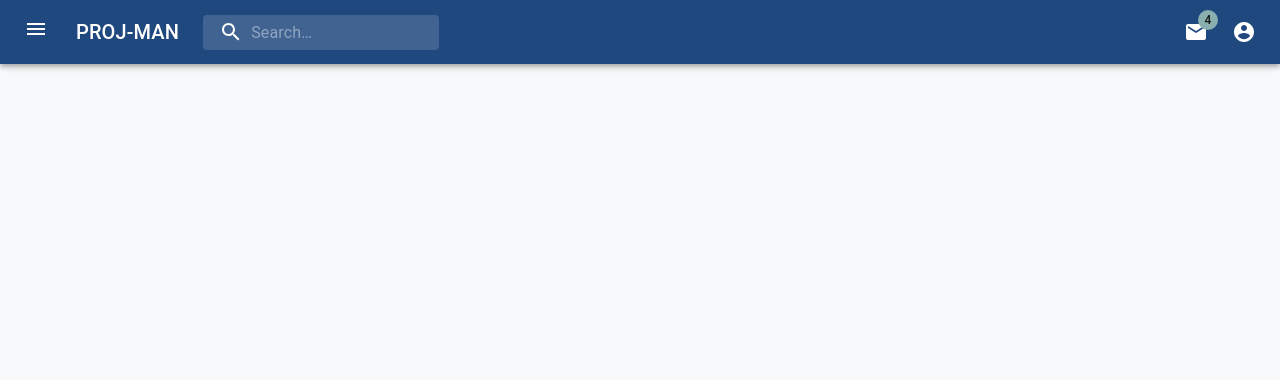
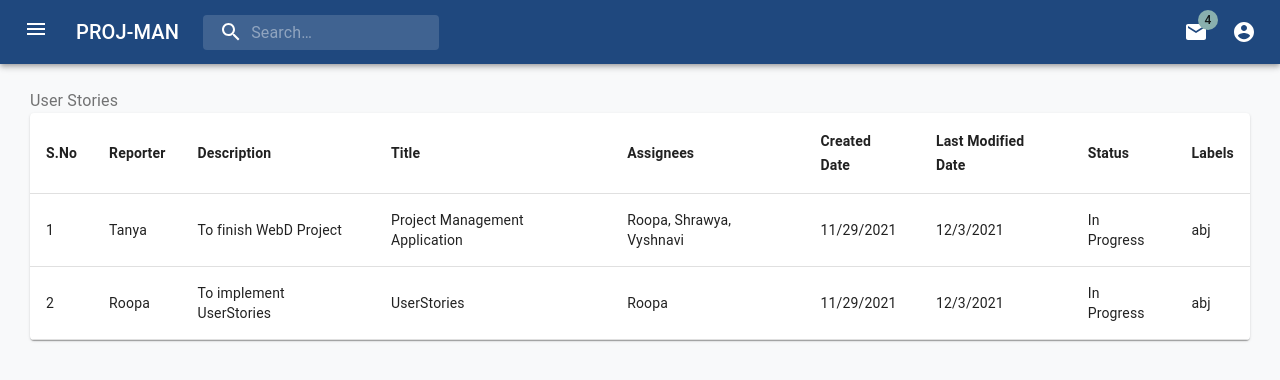
Before and after one commit to Aura313/amigoboards, a React (Create React App) app in the folder client/: page /userStories in a window 1280 px wide. Before the commit this address had no page. Shown: the top 380 px of the page. Built offline with nearby package versions, Linux system fonts and the light colour scheme.

Commit message:
Front end implementation on UserStories

```diff
--- a/client/src/App/App.js
+++ b/client/src/App/App.js
@@ -5,6 +5,7 @@ import { Routes, Route } from 'react-router-dom';
 import SignInOutContainer from '../pages/Login/LoginContainer/LoginContainer';
 
 import { createTheme, ThemeProvider } from '@material-ui/core/styles';
+import { UserStories } from '../pages/UserStories/UserStories';
 
 let theme = createTheme({
   palette: {
@@ -33,6 +34,7 @@ function App() {
         <Routes>
           <Route path='/' element={<SignInOutContainer />} />
           <Route path='projects' element={<Projects />} />
+          <Route path='userStories' element={<UserStories />} />
         </Routes>
       </div>
     </ThemeProvider>
--- a/client/src/components/Navbar/AppDrawer.js
+++ b/client/src/components/Navbar/AppDrawer.js
@@ -37,7 +37,7 @@ export default function AppDrawer() {
       onKeyDown={toggleDrawer(anchor, false)}
     >
       <List>
-        {['Projects', 'Boards'].map((text, index) => (
+        {['Projects', 'Boards', 'User Stories'].map((text, index) => (
           <ListItem component={RouterLink} to='/projects' button  key={text}>
             <ListItemIcon>
               {index % 2 === 0 ? <InboxIcon /> : <MailIcon />}
--- /dev/null
+++ b/client/src/components/UserStories/AppTable.js
@@ -0,0 +1,63 @@
+import React from 'react';
+import { makeStyles } from '@material-ui/core/styles';
+import Table from '@material-ui/core/Table';
+import TableBody from '@material-ui/core/TableBody';
+import TableCell from '@material-ui/core/TableCell';
+import TableContainer from '@material-ui/core/TableContainer';
+import TableHead from '@material-ui/core/TableHead';
+import TableRow from '@material-ui/core/TableRow';
+import Paper from '@material-ui/core/Paper';
+
+const useStyles = makeStyles({
+    table: {
+        minWidth: 80,
+    },
+});
+
+function createData(id, reporter, description, title, assignee, createdDate, lastModifiedDate, status, labels) {
+    return { id, reporter, description, title, assignee, createdDate, lastModifiedDate, status, labels };
+}
+
+const rows = [
+    createData(1, 'Tanya', 'To finish WebD Project', 'Project Management Application', 'Roopa, Shrawya, Vyshnavi', '11/29/2021', '12/3/2021', 'In Progress', 'abj'),
+    createData(2, 'Roopa', 'To implement UserStories', 'UserStories', 'Roopa', '11/29/2021', '12/3/2021', 'In Progress', 'abj'),
+];
+
+export default function AppTable() {
+    const classes = useStyles();
+
+    return (
+        <TableContainer component={Paper}>
+            <Table classReporter={classes.table} aria-label="simple table">
+                <TableHead>
+                    <TableRow>
+                        <TableCell align="centre"><b>S.No</b></TableCell>
+                        <TableCell align="centre"><b>Reporter</b></TableCell>
+                        <TableCell align="centre"><b>Description</b></TableCell>
+                        <TableCell align="centre"><b>Title</b></TableCell>
+                        <TableCell align="centre"><b>Assignees</b></TableCell>
+                        <TableCell align="centre"><b>Created Date</b></TableCell>
+                        <TableCell align="centre"><b>Last Modified Date</b></TableCell>
+                        <TableCell align="centre"><b>Status</b></TableCell>
+                        <TableCell align="centre"><b>Labels</b></TableCell>
+                    </TableRow>
+                </TableHead>
+                <TableBody>
+                    {rows.map((row) => (
+                        <TableRow key={row.id}>
+                            <TableCell align="centre">{row.id}</TableCell>
+                            <TableCell align="centre">{row.reporter}</TableCell>
+                            <TableCell align="centre">{row.description}</TableCell>
+                            <TableCell align="centre">{row.title}</TableCell>
+                            <TableCell align="centre">{row.assignee}</TableCell>
+                            <TableCell align="centre">{row.createdDate}</TableCell>
+                            <TableCell align="centre">{row.lastModifiedDate}</TableCell>
+                            <TableCell align="centre">{row.status}</TableCell>
+                            <TableCell align="centre">{row.labels}</TableCell>
+                        </TableRow>
+                    ))}
+                </TableBody>
+            </Table>
+        </TableContainer>
+    );
+}
--- a/client/src/pages/UserStories/UserStories.js
+++ b/client/src/pages/UserStories/UserStories.js
@@ -0,0 +1,20 @@
+import React from 'react';
+import AppTable from '../../components/UserStories/AppTable.js';
+import Typography from '@material-ui/core/Typography';
+import './UserStories.scss';
+import Paper from '@material-ui/core/Paper';
+
+export class UserStories extends React.Component {
+    constructor(props) {
+        super(props);
+    }
+
+    render() {
+        return (
+            <body>
+                <Typography color='textSecondary'>User Stories</Typography>
+                <AppTable />
+            </body>
+        )
+    }
+}
```
Also changed, not shown: client/src/pages/UserStories/UserStories.scss (added).
